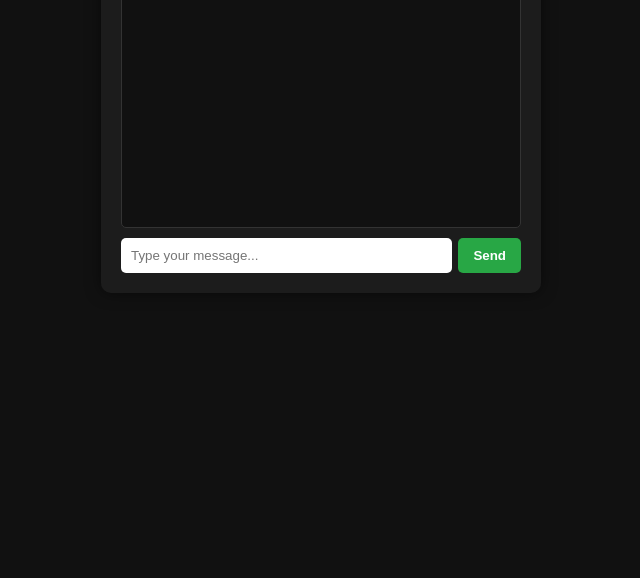
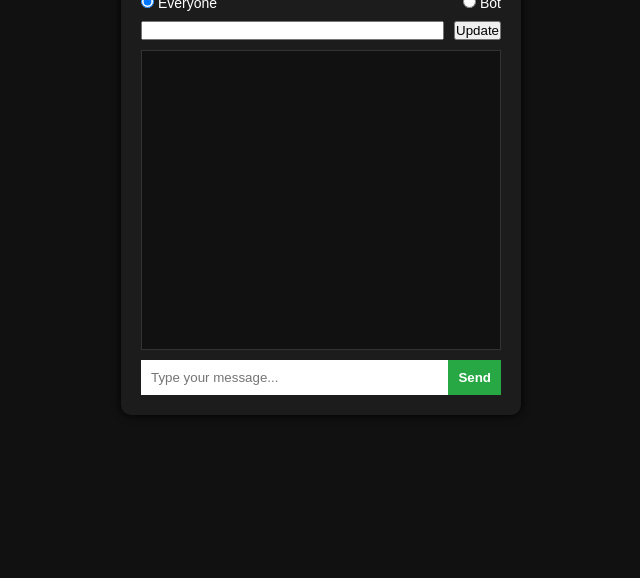
Before and after one commit to OgGG-rj/Anonymous-chats, a website: page public/index.html in a window 1280 px wide. Shown: the part 222-800 px from the top of the page, without its empty margins (319-959 px from the left). Drawn offline with nearby package versions, Linux system fonts and the light colour scheme; no server answers.

Commit message:
style.css

```diff
--- a/public/style.css
+++ b/public/style.css
@@ -1,67 +1,68 @@
+* {
+  box-sizing: border-box;
+  margin: 0;
+  padding: 0;
+}
 body {
   background: #111;
   font-family: Arial, sans-serif;
-  margin: 0;
   display: flex;
   justify-content: center;
   align-items: center;
-  padding: 20px;
+  height: 100vh;
+  color: white;
 }
-
 .chat-container {
   background: #1c1c1c;
+  border-radius: 10px;
   padding: 20px;
-  border-radius: 10px;
-  width: 100%;
+  width: 95%;
   max-width: 400px;
-  box-shadow: 0 0 15px rgba(0, 0, 0, 0.5);
+  box-shadow: 0 0 10px #000;
 }
-
 h1 {
-  color: white;
   font-size: 20px;
   margin-bottom: 10px;
 }
-
+.mode-select,
+.username-area {
+  display: flex;
+  justify-content: space-between;
+  margin-bottom: 10px;
+}
+.mode-select label {
+  font-size: 14px;
+}
+.username-area input {
+  flex: 1;
+  margin-right: 10px;
+}
 #messages {
   background: #111;
   border: 1px solid #333;
-  color: white;
   height: 300px;
   overflow-y: auto;
   padding: 10px;
-  border-radius: 5px;
   margin-bottom: 10px;
   font-size: 14px;
 }
-
 .input-area {
   display: flex;
-  gap: 6px;
 }
-
 .input-area input {
   flex: 1;
   padding: 10px;
-  border-radius: 5px;
   border: none;
 }
-
 .input-area button {
   background: #28a745;
   color: white;
   border: none;
-  padding: 10px 15px;
-  border-radius: 5px;
+  padding: 10px;
+  font-weight: bold;
   cursor: pointer;
-  font-weight: bold;
 }
-
-#modeSelector {
-  width: 100%;
-  margin-bottom: 10px;
-  padding: 6px;
-  border-radius: 5px;
-  border: none;
-  font-size: 14px;
+.system {
+  color: #888;
+  font-style: italic;
 }
```
